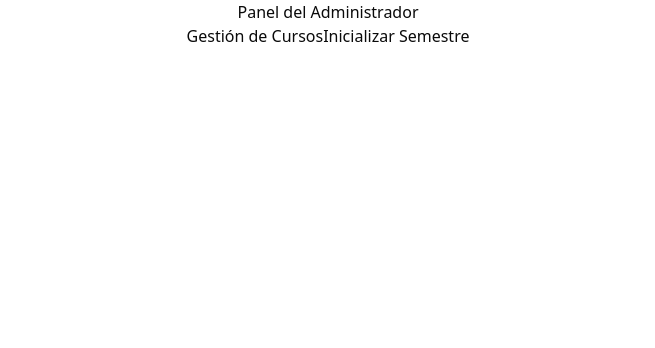
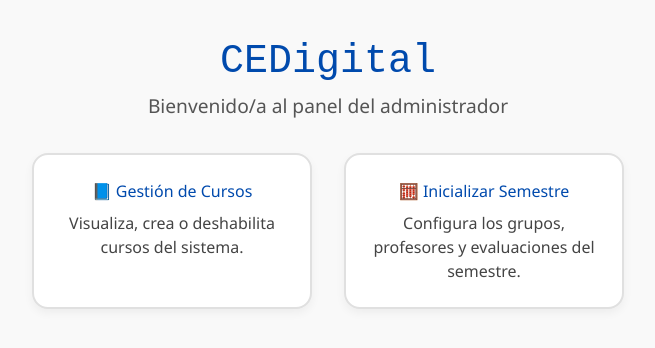
Before and after one commit to fredeos/CE3101---CEDigital, a React (Vite) app in the folder src/frontend/: page /cedigital-admin/dashboard in a window 1280 px wide. Shown: the top 348 px of the page, without its empty margins (312-967 px from the left). Built offline with nearby package versions, Linux system fonts and the light colour scheme; no server answers.

Commit message:
Dashboard de Admin

```diff
--- a/src/frontend/src/roles/Admin/pages/Dashboard.jsx
+++ b/src/frontend/src/roles/Admin/pages/Dashboard.jsx
@@ -1,13 +1,27 @@
 import { useNavigate } from "react-router-dom";
+import "../styles/DashboardAdmin.css";  // Asegurate de crear este CSS
 
 function DashboardAdmin() {
   const navigate = useNavigate();
 
   return (
-    <div>
-      <h2>Panel del Administrador</h2>
-      <button onClick={() => navigate("/cedigital-admin/cursos")}>Gestión de Cursos</button>
-      <button onClick={() => navigate("/cedigital-admin/semestre")}>Inicializar Semestre</button>
+    <div className="dashboard-admin">
+      <header className="dashboard-header">
+        <h1>CEDigital</h1>
+        <p>Bienvenido/a al panel del administrador</p>
+      </header>
+
+      <div className="dashboard-cards">
+        <div className="dashboard-card" onClick={() => navigate("/cedigital-admin/cursos")}>
+          <h3>📘 Gestión de Cursos</h3>
+          <p>Visualiza, crea o deshabilita cursos del sistema.</p>
+        </div>
+
+        <div className="dashboard-card" onClick={() => navigate("/cedigital-admin/semestre")}>
+          <h3>🧮 Inicializar Semestre</h3>
+          <p>Configura los grupos, profesores y evaluaciones del semestre.</p>
+        </div>
+      </div>
     </div>
   );
 }
--- /dev/null
+++ b/src/frontend/src/roles/Admin/styles/DashboardAdmin.css
@@ -0,0 +1,57 @@
+.dashboard-admin {
+  font-family: "Segoe UI", sans-serif;
+  padding: 2rem;
+  background-color: #f9f9f9;
+  min-height: 100vh;
+}
+
+.dashboard-header {
+  text-align: center;
+  margin-bottom: 2rem;
+}
+
+.dashboard-header h1 {
+  font-size: 2.5rem;
+  color: #004aad;
+  font-family:monospace;
+
+}
+
+.dashboard-header p {
+  font-size: 1.2rem;
+  color: #555;
+}
+
+.dashboard-cards {
+  display: flex;
+  justify-content: center;
+  gap: 2rem;
+  flex-wrap: wrap;
+}
+
+.dashboard-card {
+  background-color: #ffffff;
+  border: 2px solid #e0e0e0;
+  border-radius: 16px;
+  padding: 1.5rem;
+  width: 280px;
+  box-shadow: 0 4px 10px rgba(0, 0, 0, 0.05);
+  transition: all 0.3s ease;
+  cursor: pointer;
+}
+
+.dashboard-card:hover {
+  transform: translateY(-5px);
+  border-color: #004aad;
+  box-shadow: 0 6px 16px rgba(0, 0, 0, 0.1);
+}
+
+.dashboard-card h3 {
+  margin: 0;
+  color: #004aad;
+}
+
+.dashboard-card p {
+  color: #444;
+  margin-top: 0.5rem;
+}
```
